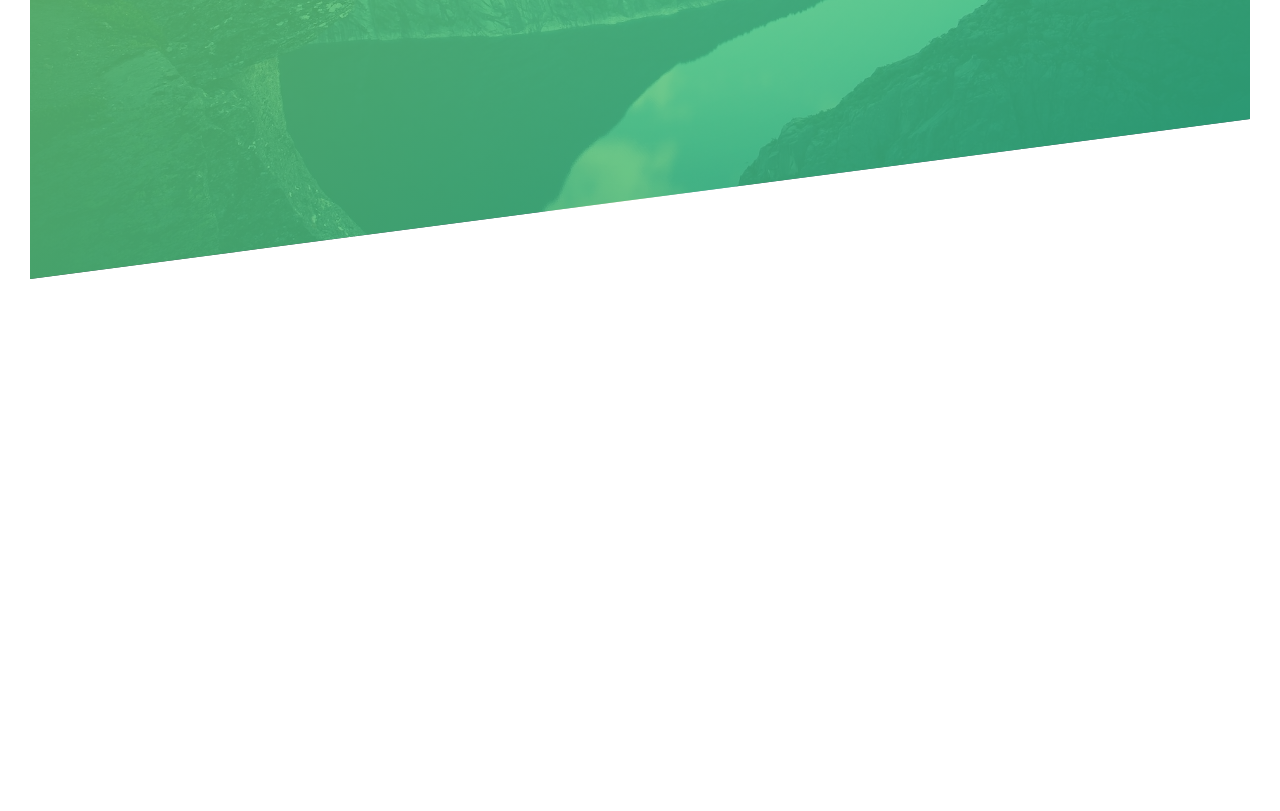
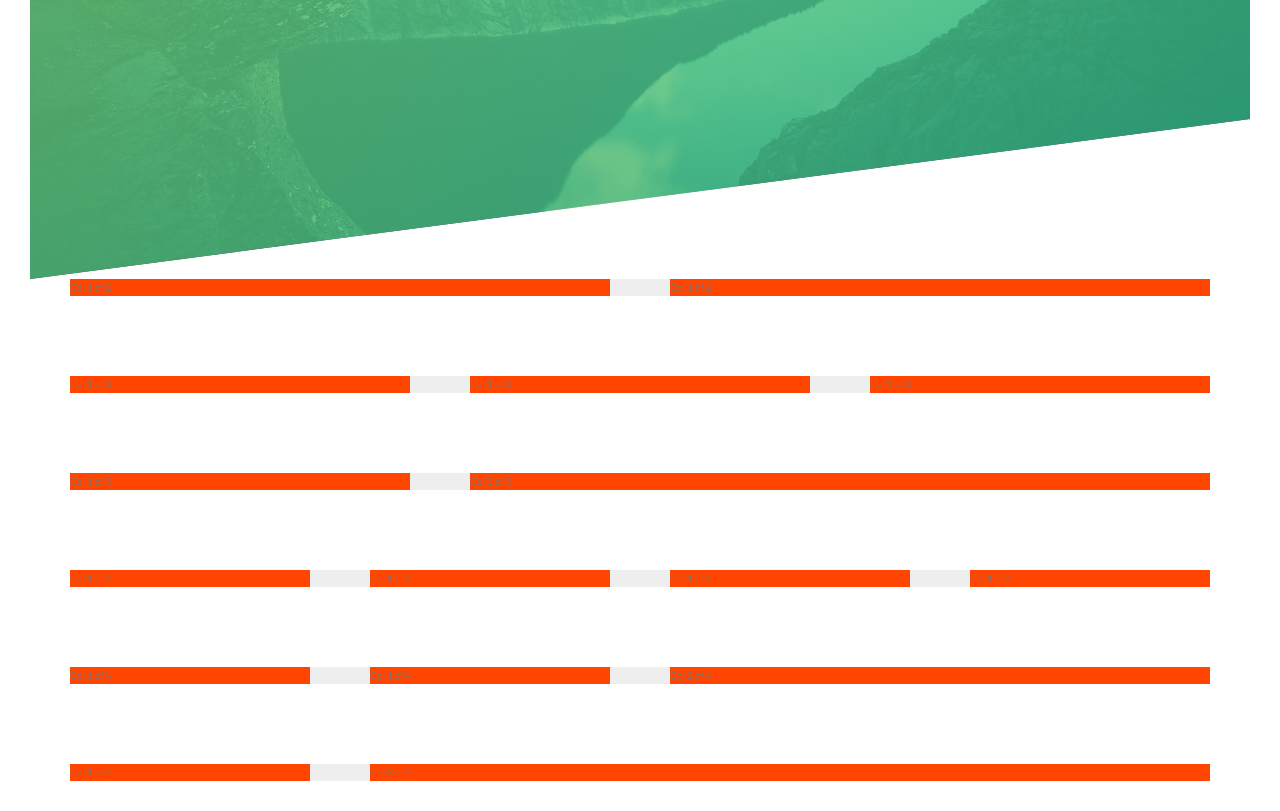
Before and after one commit to rjaguero00/Natours, a website: page index.html in a window 1280 px wide. Shown: the part 511-1322 px from the top of the page. Before the commit the page ends 820 px from the top, so only its background shows below. Drawn offline with Linux system fonts and the light colour scheme.

Commit message:
grid test

```diff
--- a/assets/sass/abstracts/_mixins.scss
+++ b/assets/sass/abstracts/_mixins.scss
@@ -0,0 +1,7 @@
+@mixin clearfix {
+    &::after {
+     content: "";
+     display: table;
+     clear: both;
+    }
+}
--- a/assets/sass/abstracts/_variables.scss
+++ b/assets/sass/abstracts/_variables.scss
@@ -6,3 +6,9 @@ $color-primary-dark: #28b485;
 $color-grey-dark: #777;
 $color-white: #fff;
 $color-black: #000;
+
+
+//GRID
+$grid-width: 114rem;
+$gutter-vertical: 8rem;
+$gutter-horizontal: 6rem;
--- /dev/null
+++ b/assets/sass/layout/_grid.scss
@@ -0,0 +1,45 @@
+.row {
+    max-width: $grid-width;
+    background-color: #eee;
+    margin: 0 auto;
+
+    &:not(:last-child) {
+        margin-bottom: $gutter-vertical;
+    }
+
+    @include clearfix;
+
+    [class^="col-"] {
+        background-color: orangered;
+        float: left;
+
+        &:not(:last-child) {
+            margin-right: $gutter-horizontal;
+    }
+}
+
+    .col-1-of-2 {
+        width: calc((100% - #{$gutter-horizontal}) / 2);
+
+    }
+
+    .col-1-of-3 {
+        width: calc((100% - 2 * #{$gutter-horizontal}) / 3);
+    }
+
+    .col-2-of-3 {
+        width: calc(2 * ((100% - 2 * #{$gutter-horizontal}) / 3) + #{$gutter-horizontal});
+    }
+
+    .col-1-of-4 {
+        width: calc((100% - 3 * #{$gutter-horizontal}) / 4);
+    }
+
+    .col-2-of-4 {
+        width: calc(2 * ((100% - 3 * #{$gutter-horizontal}) / 4) + #{$gutter-horizontal});
+    }
+
+    .col-3-of-4 {
+        width: calc(3 * ((100% - 3 * #{$gutter-horizontal}) / 4) + 2 * #{$gutter-horizontal});
+    }
+}
--- a/assets/sass/main.scss
+++ b/assets/sass/main.scss
@@ -9,8 +9,9 @@
 @import "base/typography";
 @import "base/utilities";
 
-@import "components/button.scss";
+@import "components/button";
 
-@import "layout/header.scss";
+@import "layout/grid";
+@import "layout/header";
 
 @import "pages/home";
--- a/index.html
+++ b/index.html
@@ -29,6 +29,86 @@
             <a href="#" class="btn btn--white btn--animated">Discover Our Tours</a>
         </div>
     </header>
+
+    <section class="grid-test">
+        <div class="row">
+            <div class="col-1-of-2">
+                Col 1 of 2
+            </div>
+
+            <div class="col-1-of-2">
+                Col 1 of 2
+            </div>
+        </div>
+
+        <div class="row">
+            <div class="col-1-of-3">
+                Col 1 of 3
+            </div>
+
+            <div class="col-1-of-3">
+                Col 1 of 3
+            </div>
+
+            <div class="col-1-of-3">
+                Col 1 of 3
+            </div>
+        </div>
+
+        <div class="row">
+            <div class="col-1-of-3">
+                Col 1 of 3
+            </div>
+
+            <div class="col-2-of-3">
+                Col 2 of 3
+            </div>
+        </div>
+
+        <div class="row">
+            <div class="col-1-of-4">
+                Col 1 of 4
+            </div>
+
+            <div class="col-1-of-4">
+                Col 1 of 4
+            </div>
+
+            <div class="col-1-of-4">
+                Col 1 of 4
+            </div>
+
+            <div class="col-1-of-4">
+                Col 1 of 4
+            </div>
+        </div>
+
+        <div class="row">
+            <div class="col-1-of-4">
+                Col 1 of 4
+            </div>
+
+            <div class="col-1-of-4">
+                Col 1 of 4
+            </div>
+
+            <div class="col-2-of-4">
+                Col 2 of 4
+            </div>
+        </div>
+
+        <div class="row">
+            <div class="col-1-of-4">
+                Col 1 of 4
+            </div>
+
+            <div class="col-3-of-4">
+                Col 3 of 4
+            </div>
+        </div>
+    </section>
+
+
 </body>
 
 </html>
```
Also changed, not shown: assets/css/style.css, assets/sass/components/_button.scss (renamed from assets/sass/components/button.scss), assets/sass/layout/_header.scss (renamed from assets/sass/layout/header.scss).
